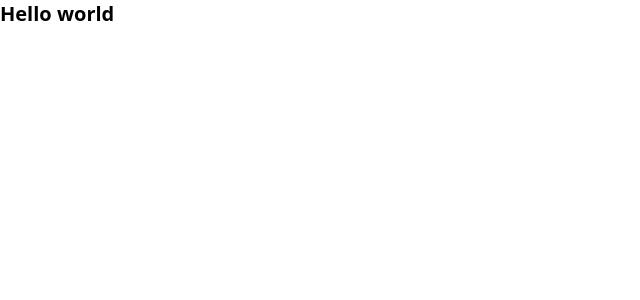
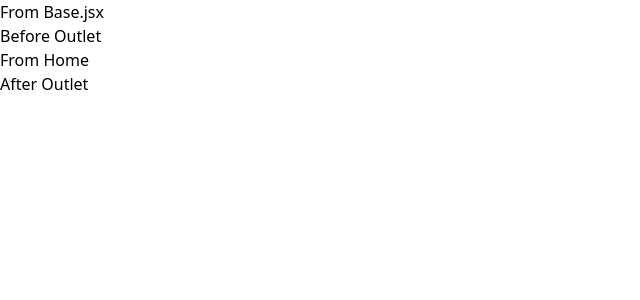
Before and after one commit to feeldiac/client-crm, a React (Vite) app: page /clients in a window 1280 px wide. Shown: the top 300 px of the page, without its empty margins (0-640 px from the left). Built offline with nearby package versions, Linux system fonts and the light colour scheme.

Commit message:
Create first components and routes

```diff
--- a/package.json
+++ b/package.json
@@ -13,6 +13,7 @@
     "postcss": "^8.4.16",
     "react": "^18.2.0",
     "react-dom": "^18.2.0",
+    "react-router-dom": "^6.3.0",
     "tailwindcss": "^3.1.8"
   },
   "devDependencies": {
--- a/src/App.jsx
+++ b/src/App.jsx
@@ -1,11 +1,26 @@
 import { useState } from "react"
+import { BrowserRouter, Routes, Route } from 'react-router-dom'
+import Login from "./layout/Login"
+import Base from "./layout/Base"
+import Home from "./pages/Home"
+import LoginForm from "./pages/LoginForm"
 
 function App() {
 
   return (
-    <>
-      <h1 className="text-xl font-extrabold">Hello world</h1>
-    </>
+    <BrowserRouter>
+      <Routes>
+        {/* <h1 className="text-xl font-extrabold">Hello world</h1> */}
+        <Route path="/" element={<Login />}>
+          <Route index element={<LoginForm />} />
+        </Route>
+
+        <Route path="/clients" element={<Base />}>
+          <Route index element={<Home />} />
+        </Route>
+
+      </Routes>
+    </BrowserRouter>
   )
 }
 
--- /dev/null
+++ b/src/layout/Base.jsx
@@ -0,0 +1,14 @@
+import { Outlet } from "react-router-dom"
+
+const Base = () => {
+    return (
+        <div>
+            <h1>From Base.jsx</h1>
+            <p>Before Outlet</p>
+            <Outlet />
+            <p>After Outlet</p>
+        </div>
+    )
+}
+
+export default Base
--- /dev/null
+++ b/src/layout/Login.jsx
@@ -0,0 +1,12 @@
+import { Outlet } from "react-router-dom"
+
+const login = () => {
+    return (
+        <div>
+            <h1>From Login</h1>
+            <Outlet />
+        </div>
+    )
+}
+
+export default login
--- /dev/null
+++ b/src/pages/Add.jsx
@@ -0,0 +1,9 @@
+import React from 'react'
+
+const Add = () => {
+    return (
+        <div>Add Client</div>
+    )
+}
+
+export default Add
--- /dev/null
+++ b/src/pages/Edit.jsx
@@ -0,0 +1,9 @@
+import React from 'react'
+
+const Edit = () => {
+    return (
+        <div>Edit Client</div>
+    )
+}
+
+export default Edit
--- /dev/null
+++ b/src/pages/Home.jsx
@@ -0,0 +1,9 @@
+import React from 'react'
+
+const Home = () => {
+    return (
+        <div>From Home</div>
+    )
+}
+
+export default Home
--- /dev/null
+++ b/src/pages/LoginForm.jsx
@@ -0,0 +1,9 @@
+import React from 'react'
+
+const LoginForm = () => {
+    return (
+        <div>LoginForm</div>
+    )
+}
+
+export default LoginForm
```
Also changed, not shown: 1 other file (tests, documents, lock files or other folders).
